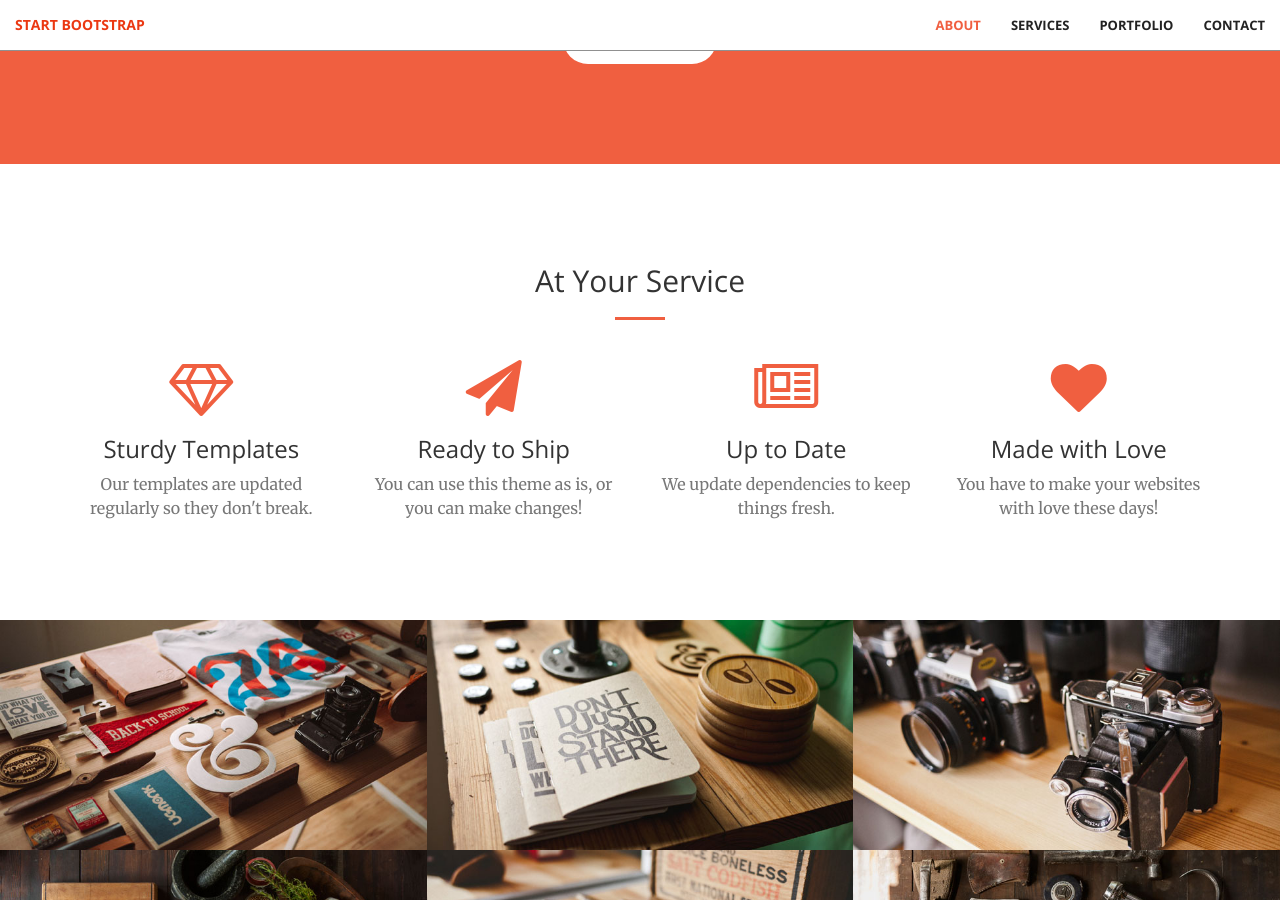
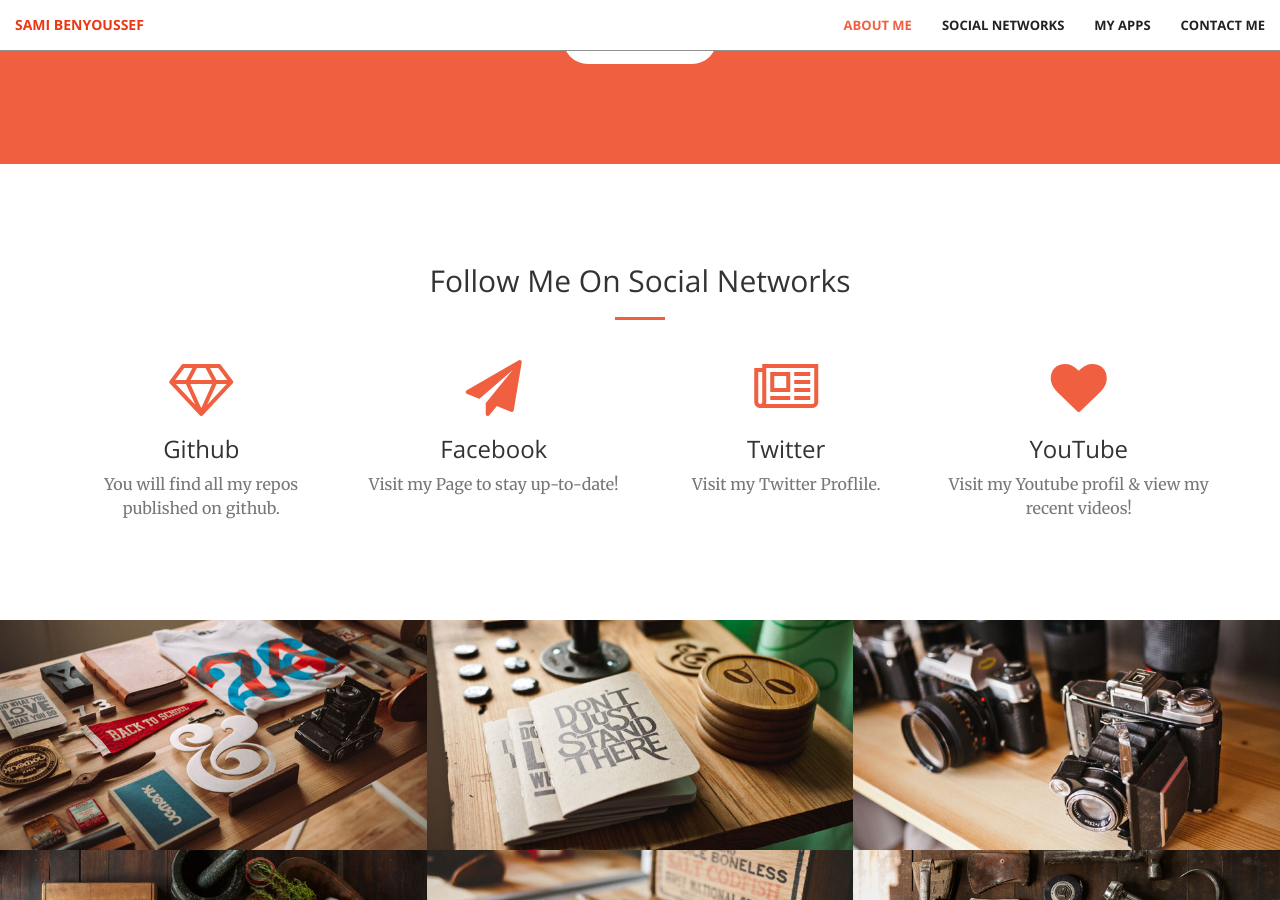
Before and after one commit to samiby/samiby.github.io, a Jekyll site: the page built from index.html, in a window 1280 px wide and 900 px high, scrolled down 1154 px. Built offline with Jekyll 4.4.1, drawn with Linux system fonts in a browser that asks for light colours; some of the changed text lies outside the part shown.

Commit message:
Updating Pages Content

```diff
--- a/_includes/head.html
+++ b/_includes/head.html
@@ -6,7 +6,7 @@
     <meta name="description" content="">
     <meta name="author" content="">
 
-    <title>Creative - Start Bootstrap Theme</title>
+    <title>Sami Benyoussef</title>
 
     <!-- Bootstrap Core CSS -->
     <link rel="stylesheet" href="css/bootstrap.min.css" type="text/css">
--- a/_includes/header.html
+++ b/_includes/header.html
@@ -1,10 +1,10 @@
 <header>
     <div class="header-content">
         <div class="header-content-inner">
-            <h1>Your Favorite Source of Free Bootstrap Themes</h1>
+            <h1>Welcome to my Github Page</h1>
             <hr>
-            <p>Start Bootstrap can help you build better websites using the Bootstrap CSS framework! Just download your template and start going, no strings attached!</p>
-            <a href="#about" class="btn btn-primary btn-xl page-scroll">Find Out More</a>
+            <p>Full Stack Web Developer & Android Developer</p>
+            <a href="#about" class="btn btn-primary btn-xl page-scroll">Let's navigate!</a>
         </div>
     </div>
 </header>
--- a/_includes/nav.html
+++ b/_includes/nav.html
@@ -8,23 +8,23 @@
                 <span class="icon-bar"></span>
                 <span class="icon-bar"></span>
             </button>
-            <a class="navbar-brand page-scroll" href="#page-top">Start Bootstrap</a>
+            <a class="navbar-brand page-scroll" href="#page-top">Sami Benyoussef</a>
         </div>
 
         <!-- Collect the nav links, forms, and other content for toggling -->
         <div class="collapse navbar-collapse" id="bs-example-navbar-collapse-1">
             <ul class="nav navbar-nav navbar-right">
                 <li>
-                    <a class="page-scroll" href="#about">About</a>
+                    <a class="page-scroll" href="#about">About Me</a>
                 </li>
                 <li>
-                    <a class="page-scroll" href="#services">Services</a>
+                    <a class="page-scroll" href="#services">Social Networks</a>
                 </li>
                 <li>
-                    <a class="page-scroll" href="#portfolio">Portfolio</a>
+                    <a class="page-scroll" href="#portfolio">My Apps</a>
                 </li>
                 <li>
-                    <a class="page-scroll" href="#contact">Contact</a>
+                    <a class="page-scroll" href="#contact">Contact Me</a>
                 </li>
             </ul>
         </div>
--- a/_includes/services.html
+++ b/_includes/services.html
@@ -2,7 +2,7 @@
     <div class="container">
         <div class="row">
             <div class="col-lg-12 text-center">
-                <h2 class="section-heading">At Your Service</h2>
+                <h2 class="section-heading">Follow Me On Social Networks</h2>
                 <hr class="primary">
             </div>
         </div>
@@ -12,29 +12,29 @@
             <div class="col-lg-3 col-md-6 text-center">
                 <div class="service-box">
                     <i class="fa fa-4x fa-diamond wow bounceIn text-primary"></i>
-                    <h3>Sturdy Templates</h3>
-                    <p class="text-muted">Our templates are updated regularly so they don't break.</p>
+                    <h3>Github</h3>
+                    <p class="text-muted">You will find all my repos published on github.</p>
                 </div>
             </div>
             <div class="col-lg-3 col-md-6 text-center">
                 <div class="service-box">
                     <i class="fa fa-4x fa-paper-plane wow bounceIn text-primary" data-wow-delay=".1s"></i>
-                    <h3>Ready to Ship</h3>
-                    <p class="text-muted">You can use this theme as is, or you can make changes!</p>
+                    <h3>Facebook</h3>
+                    <p class="text-muted">Visit my Page to stay up-to-date!</p>
                 </div>
             </div>
             <div class="col-lg-3 col-md-6 text-center">
                 <div class="service-box">
                     <i class="fa fa-4x fa-newspaper-o wow bounceIn text-primary" data-wow-delay=".2s"></i>
-                    <h3>Up to Date</h3>
-                    <p class="text-muted">We update dependencies to keep things fresh.</p>
+                    <h3>Twitter</h3>
+                    <p class="text-muted">Visit my Twitter Proflile.</p>
                 </div>
             </div>
             <div class="col-lg-3 col-md-6 text-center">
                 <div class="service-box">
                     <i class="fa fa-4x fa-heart wow bounceIn text-primary" data-wow-delay=".3s"></i>
-                    <h3>Made with Love</h3>
-                    <p class="text-muted">You have to make your websites with love these days!</p>
+                    <h3>YouTube</h3>
+                    <p class="text-muted">Visit my Youtube profil & view my recent videos!</p>
                 </div>
             </div>
         </div>
```
Also changed, not shown: _includes/portfolio.html (+12 -12 lines).
